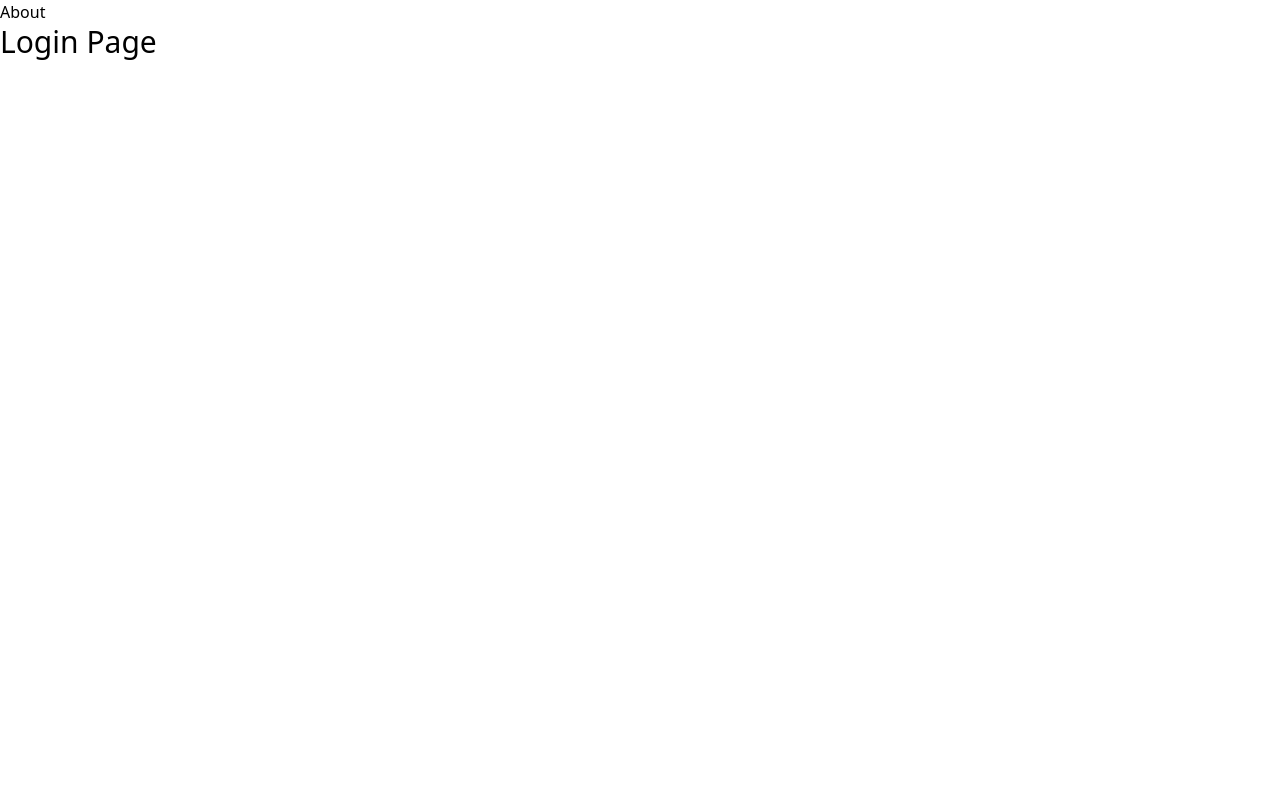
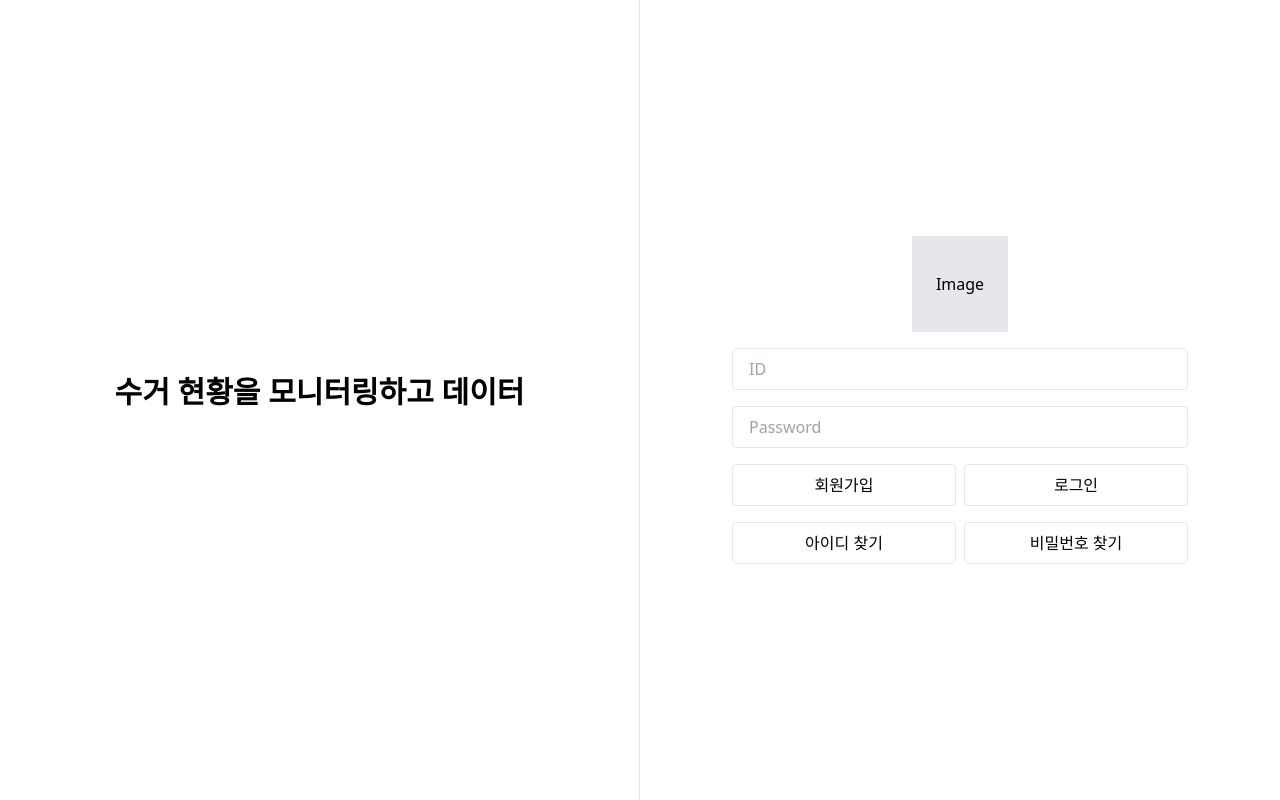
Before and after one commit to jkh7562/BRS_Admin, a React (Create React App) app: page / in a window 1280 px wide. Built offline with nearby package versions, Linux system fonts and the light colour scheme.

Commit message:
TextAnimation

```diff
--- /dev/null
+++ b/src/component/TextAnimation.js
@@ -0,0 +1,54 @@
+import React, { useState, useEffect } from "react";
+
+const TextAnimation = () => {
+    // 메시지를 관리하기 위한 상태
+    const [messageIndex, setMessageIndex] = useState(0); // 현재 메시지 인덱스
+    const [displayedText, setDisplayedText] = useState(""); // 현재 표시할 텍스트
+    const [typingIndex, setTypingIndex] = useState(0); // 타이핑 중인 문자 인덱스
+
+    // 표시할 메시지 리스트
+    const messages = [
+        "관리자님, 환영합니다.\n폐전지 수거 데이터를 확인하세요.",
+        "수거 현황을 모니터링하고 데이터를 분석하세요.",
+        "효율적인 수거와 데이터를 한눈에 관리하세요.",
+        "환경 보호를 위한 관리 업무를 시작하세요.",
+    ];
+
+    // 타자 효과 구현
+    useEffect(() => {
+        if (typingIndex < messages[messageIndex].length) {
+            const timeout = setTimeout(() => {
+                setDisplayedText((prev) => prev + messages[messageIndex][typingIndex]);
+                setTypingIndex(typingIndex + 1);
+            }, 45); // 타자 속도
+            return () => clearTimeout(timeout);
+        } else {
+            // 메시지 전환 대기 시간
+            const switchTimeout = setTimeout(() => {
+                setMessageIndex((prevIndex) =>
+                    prevIndex === messages.length - 1 ? 0 : prevIndex + 1
+                );
+                setDisplayedText(""); // 다음 메시지로 넘어가기 전에 초기화
+                setTypingIndex(0);
+            }, 3000); // 대기 시간
+            return () => clearTimeout(switchTimeout);
+        }
+    }, [typingIndex, messageIndex, messages]);
+
+    return (
+        <div className="flex justify-center items-center border-r bg-white">
+            <div className="text-left text-black">
+                <h1 className="text-3xl font-bold mb-4">
+                    {displayedText.split("\n").map((line, index) => (
+                        <React.Fragment key={index}>
+                            {line}
+                            <br />
+                        </React.Fragment>
+                    ))}
+                </h1>
+            </div>
+        </div>
+    );
+};
+
+export default TextAnimation;
--- a/src/pages/LoginPage.js
+++ b/src/pages/LoginPage.js
@@ -1,14 +1,46 @@
-import {Link} from "react-router-dom";
+import React from "react";
+import TextAnimation from "../component/TextAnimation"; // TextAnimation 컴포넌트 import
 
-const loginPage = () => {
+const LoginPage = () => {
     return (
-        <div>
-            <div className="flex">
-                <Link to={'/about'}>About</Link>
+        <div className="flex justify-center items-center h-screen w-screen bg-gray-100">
+            {/* 전체 화면을 좌우로 나누는 컨테이너 */}
+            <div className="grid grid-cols-2 w-full h-full bg-white shadow-md">
+                {/* 왼쪽 영역 */}
+                <TextAnimation />
+
+                {/* 오른쪽 영역 */}
+                <div className="flex flex-col justify-center items-center space-y-4 p-4">
+                    {/* 이미지 */}
+                    <div className="bg-gray-200 w-24 h-24 flex items-center justify-center">
+                        Image
+                    </div>
+
+                    {/* 입력 필드 */}
+                    <input
+                        type="text"
+                        placeholder="ID"
+                        className="border rounded px-4 py-2 w-3/4"
+                    />
+                    <input
+                        type="password"
+                        placeholder="Password"
+                        className="border rounded px-4 py-2 w-3/4"
+                    />
+
+                    {/* 버튼들 */}
+                    <div className="grid grid-cols-2 gap-2 w-3/4">
+                        <button className="border rounded py-2">회원가입</button>
+                        <button className="border rounded py-2">로그인</button>
+                    </div>
+                    <div className="grid grid-cols-2 gap-2 w-3/4">
+                        <button className="border rounded py-2">아이디 찾기</button>
+                        <button className="border rounded py-2">비밀번호 찾기</button>
+                    </div>
+                </div>
             </div>
-            <div className=" text-3xl">Login Page</div>
         </div>
     );
-}
+};
 
-export default loginPage;
+export default LoginPage;
--- a/tailwind.config.js
+++ b/tailwind.config.js
@@ -1,10 +1,21 @@
 /** @type {import('tailwindcss').Config} */
 module.exports = {
   content: [
-      "./src/**/*.{js,jsx,ts,tsx}",
+    "./src/**/*.{js,jsx,ts,tsx}",
   ],
   theme: {
-    extend: {},
+    extend: {
+      animation: {
+        "fade-in": "fadeIn 2s ease-in-out",
+        "fade-in-delay": "fadeIn 3s ease-in-out",
+      },
+      keyframes: {
+        fadeIn: {
+          "0%": { opacity: "0" },
+          "100%": { opacity: "1" },
+        },
+      },
+    },
   },
   plugins: [],
-}
+};
```
